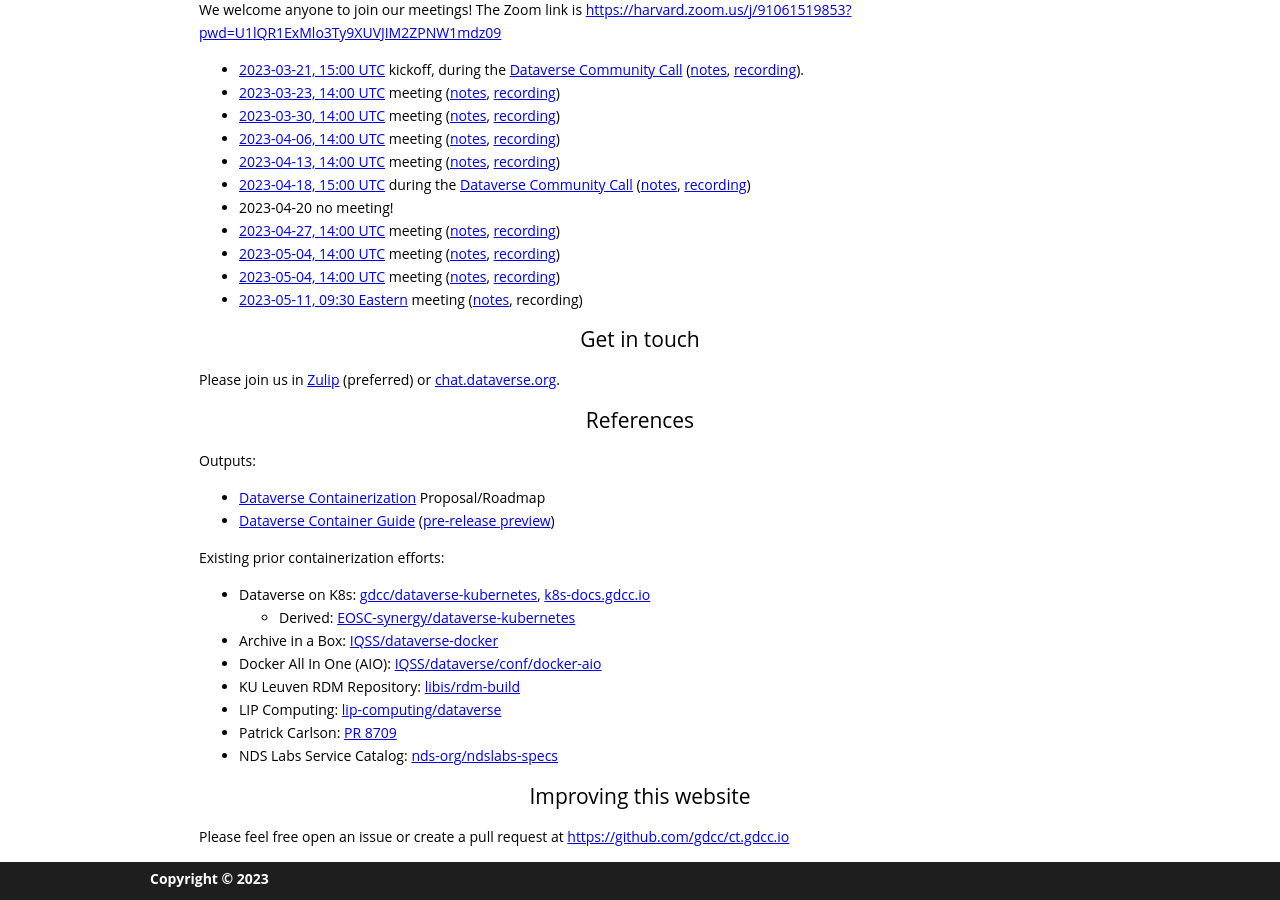
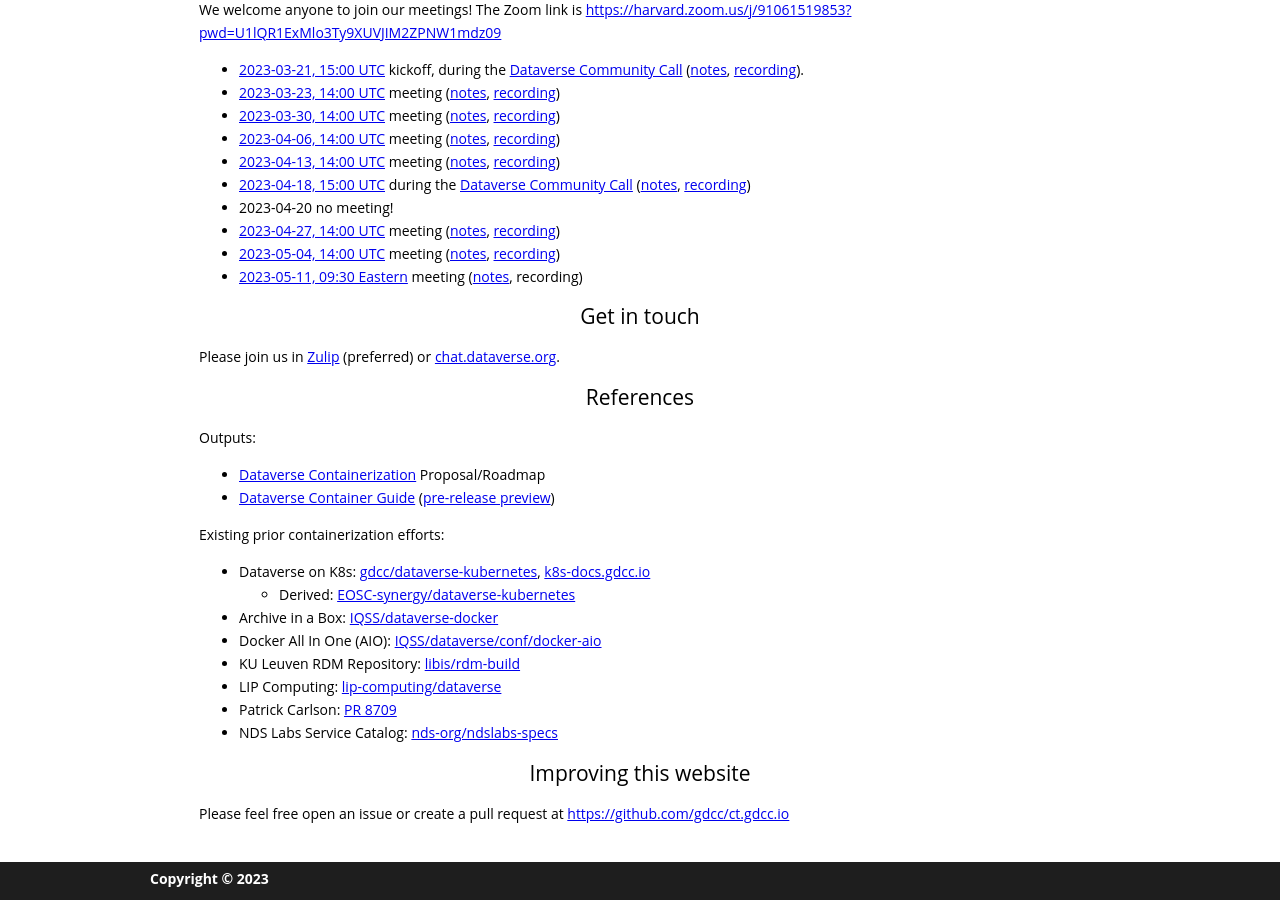
Before and after one commit to gdcc/ct.gdcc.io, a Jekyll site: the page built from index.md, in a window 1280 px wide and 900 px high, scrolled down 1307 px. Built offline with Jekyll 4.4.1, drawn with Linux system fonts in a browser that asks for light colours; our own code applies the rules of GitHub Pages for plain Markdown files.

Commit message:
remove duplicate meeting

```diff
--- a/index.md
+++ b/index.md
@@ -46,7 +46,6 @@ We welcome anyone to join our meetings! The Zoom link is <https://harvard.zoom.u
 - 2023-04-20 no meeting!
 - [2023-04-27, 14:00 UTC](https://time.is/compare/1400_27_Apr_2023_in_UTC) meeting ([notes](https://docs.google.com/document/d/1Hz47lLjE9h1-YE5zD2wu4tT1ObB6vB6Nr3m16pQ4LF4/edit?usp=sharing), [recording](https://harvard.zoom.us/rec/share/aBdeEowQUqdKH2H9aTF_ypWe1OI3SZj6t4m_KUJi0Sjui2e7g123GnI92Itij2fV.Vi1OWvqiXVJjbRgz))
 - [2023-05-04, 14:00 UTC](https://time.is/compare/1400_4_May_2023_in_UTC) meeting ([notes](https://docs.google.com/document/d/1U3yvg9yG5Wnm_tQkDLf5XyREYyFVoRE4_-UvnxuryVE/edit?usp=sharing), [recording](https://harvard.zoom.us/rec/share/YcaITLENsu8xdvaH6XmxENjd00TCeTzI_pIpBVMi97Nyj176C96kPsIjaEtLclG_.pSX9c_GjP79zKdZH))
-- [2023-05-04, 14:00 UTC](https://time.is/compare/1400_4_May_2023_in_UTC) meeting ([notes](https://docs.google.com/document/d/1U3yvg9yG5Wnm_tQkDLf5XyREYyFVoRE4_-UvnxuryVE/edit?usp=sharing), [recording](https://harvard.zoom.us/rec/share/YcaITLENsu8xdvaH6XmxENjd00TCeTzI_pIpBVMi97Nyj176C96kPsIjaEtLclG_.pSX9c_GjP79zKdZH))
 - [2023-05-11, 09:30 Eastern](https://time.is/compare/0930_11_May_2023_in_Boston) meeting ([notes](https://docs.google.com/document/d/1eQVm88dP2rgM9DKn4ivoWBx6MOK6aXfkLhsZN-Y3fsc/edit?usp=sharing), recording)
 
 ## Get in touch
```
